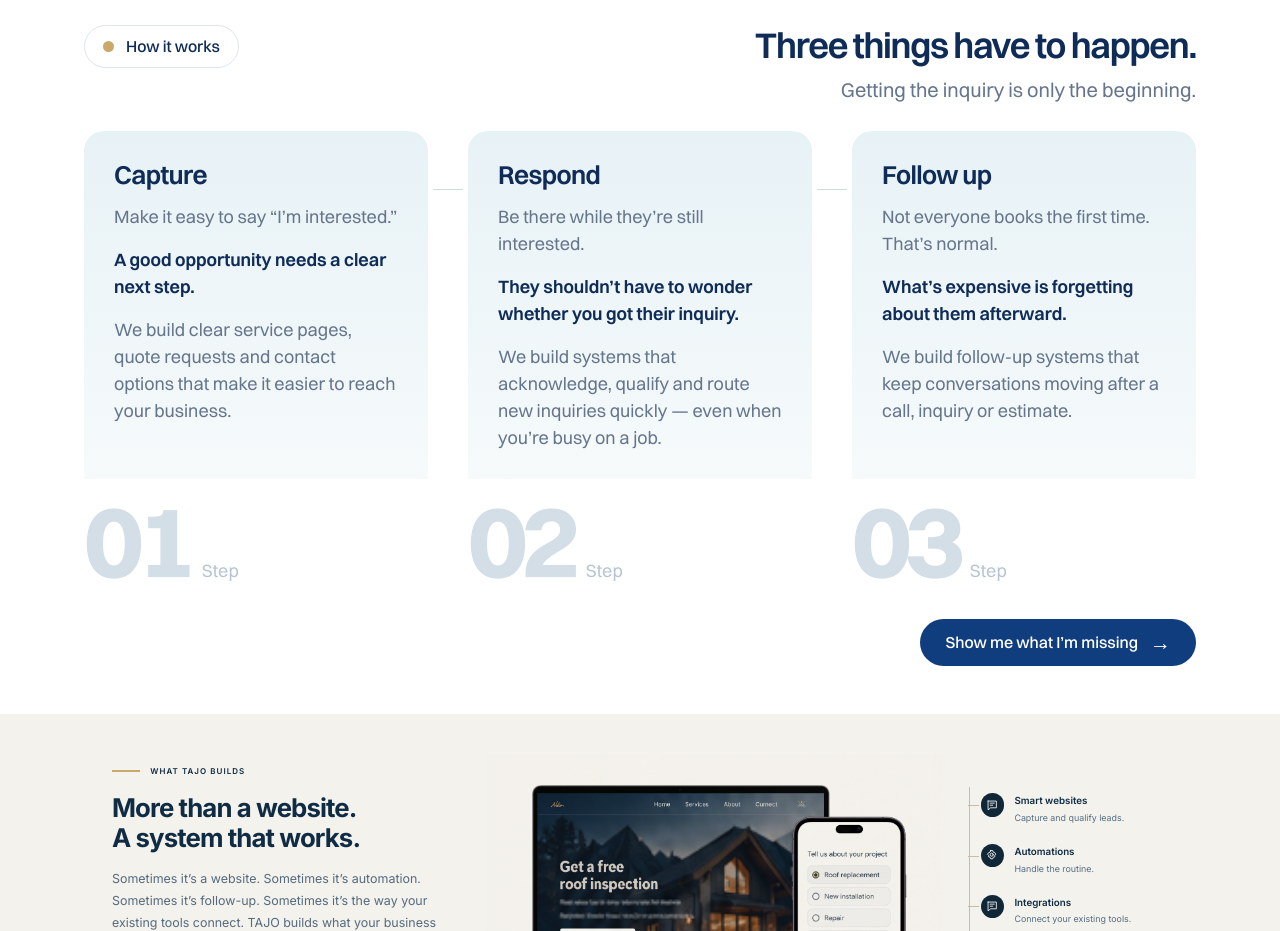
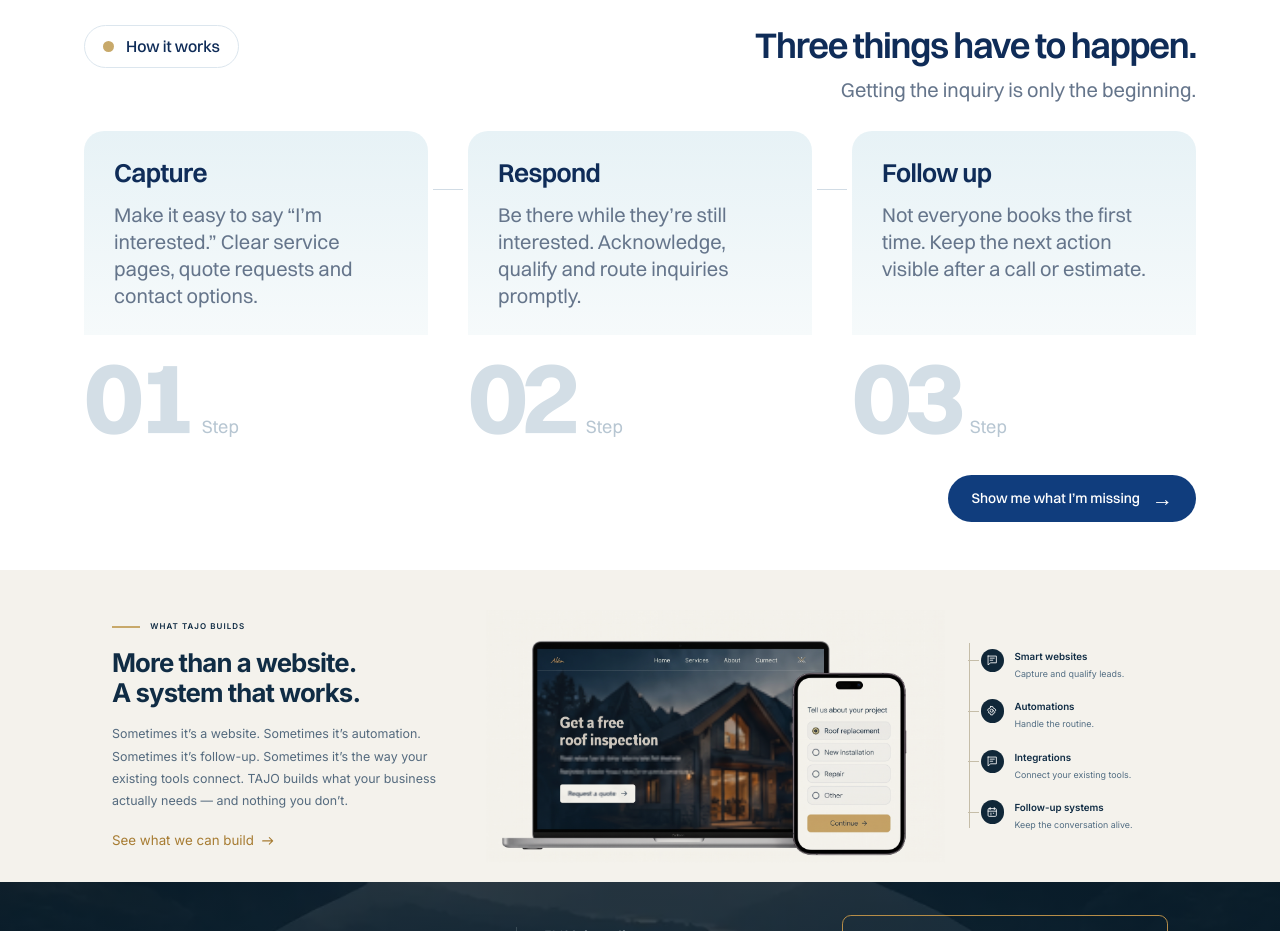
Before and after one commit to wh0isalfred/TAJO, a Next.js app: page / in a window 1280 px wide. Shown: the part 1680-2611 px from the top of the page. Built offline with nearby package versions, Linux system fonts and the light colour scheme.

Commit message:
fix: restore compact process cards while keeping alignment

```diff
--- a/app/sections.css
+++ b/app/sections.css
@@ -24,16 +24,14 @@
 .tajo-process-heading > div > p { color:#65758b; font-size:20px; line-height:1.5; margin-top:8px; }
 .tajo-process-steps { display:grid; grid-template-columns:repeat(3,minmax(0,1fr)); gap:40px; margin:26px 32px 0; }
 .tajo-process-steps li { min-width:0; position:relative; display:grid; grid-template-rows:1fr auto; }
-.tajo-step-copy { padding:28px 30px; border-radius:20px 20px 0 0; background:linear-gradient(180deg,#e7f2f6 0%,#f6fafb 100%); transition:transform 500ms ease,box-shadow 500ms ease; }
+.tajo-step-copy { min-height:176px; padding:26px 30px; border-radius:20px 20px 0 0; background:linear-gradient(180deg,#e7f2f6 0%,#f6fafb 100%); transition:transform 500ms ease,box-shadow 500ms ease; }
 .tajo-step-copy h3 { font-size:26px; line-height:1.3; font-weight:600; letter-spacing:-.6px; margin-bottom:10px; }
-.tajo-step-copy p { font-size:18px; line-height:1.5; color:#65758b; }
-.tajo-step-copy p + p { margin-top:16px; }
-.tajo-step-copy strong { font-weight:600; color:#0f2c58; }
+.tajo-step-copy p { font-size:20px; line-height:1.35; color:#65758b; }
 .tajo-process-steps li:not(:last-child):after { content:''; position:absolute; right:-35px; top:58px; width:30px; height:1px; background:#d1dce5; }
 .tajo-step-number { display:flex; align-items:baseline; gap:12px; color:#b7c6d2; font-size:18px; line-height:1; margin-top:8px; }
 .tajo-step-number > span { font-size:104px; font-weight:650; letter-spacing:-7px; color:#d3dee6; }
 .tajo-process-action { display:flex; justify-content:flex-end; margin:28px 32px 0; position:relative; }
-.tajo-process-action .tajo-section-button { font-size:16px; padding-inline:24px; }
+.tajo-process-action .tajo-section-button { font-size:14px; padding-inline:22px; }
 @media (hover:hover) and (pointer:fine) {
  .tajo-section-button:hover { background:#0f2c58; transform:translateY(-3px); box-shadow:0 8px 20px #0f2c5820; }
  .tajo-section-button:hover > span { transform:translateX(3px); }
@@ -52,7 +50,7 @@
  .tajo-gap-list li > span { width:36px; height:36px; }
  .tajo-process-heading { padding:0; }
  .tajo-process-steps { margin-inline:0; gap:26px; }
- .tajo-step-copy { padding:24px; }
+ .tajo-step-copy { padding:24px; min-height:210px; }
  .tajo-step-copy p { font-size:18px; }
  .tajo-process-steps li:not(:last-child):after { width:18px; right:-22px; }
  .tajo-process-action { margin:28px 0 0; }
@@ -64,15 +62,10 @@
  .tajo-process-heading { flex-direction:column; gap:24px; }
  .tajo-process-heading > div { text-align:left; }
  .tajo-process-steps { gap:16px; }
- .tajo-step-copy { padding:24px; }
+ .tajo-step-copy { padding:20px; min-height:250px; }
  .tajo-step-copy h3 { font-size:23px; }
  .tajo-process-steps li:after { display:none; }
  .tajo-step-number > span { font-size:80px; letter-spacing:-5px; }
-}
-@media (max-width:900px) {
- .tajo-process-steps { grid-template-columns:1fr; gap:28px; }
- .tajo-process-steps li:after { display:none; }
- .tajo-step-copy { padding:28px; }
 }
 @media (max-width:600px) {
  .tajo-section-container { width:calc(100% - 40px); }
--- a/components/HowItWorks.tsx
+++ b/components/HowItWorks.tsx
@@ -1,23 +1,8 @@
 import SectionReveal from "./SectionReveal";
 const steps = [
-  {
-    title: "Capture",
-    introduction: "Make it easy to say “I’m interested.”",
-    emphasis: "A good opportunity needs a clear next step.",
-    detail: "We build clear service pages, quote requests and contact options that make it easier to reach your business.",
-  },
-  {
-    title: "Respond",
-    introduction: "Be there while they’re still interested.",
-    emphasis: "They shouldn’t have to wonder whether you got their inquiry.",
-    detail: "We build systems that acknowledge, qualify and route new inquiries quickly — even when you’re busy on a job.",
-  },
-  {
-    title: "Follow up",
-    introduction: "Not everyone books the first time. That’s normal.",
-    emphasis: "What’s expensive is forgetting about them afterward.",
-    detail: "We build follow-up systems that keep conversations moving after a call, inquiry or estimate.",
-  },
+  { title: "Capture", text: "Make it easy to say “I’m interested.” Clear service pages, quote requests and contact options." },
+  { title: "Respond", text: "Be there while they’re still interested. Acknowledge, qualify and route inquiries promptly." },
+  { title: "Follow up", text: "Not everyone books the first time. Keep the next action visible after a call or estimate." },
 ];
 export default function HowItWorks() {
   return (
@@ -30,12 +15,7 @@ export default function HowItWorks() {
           </div>
           <ol className="tajo-process-steps">
             {steps.map((step, index) => <li key={step.title} data-reveal style={{ transitionDelay: `${index * 110}ms` }}>
-              <div className="tajo-step-copy">
-                <h3>{step.title}</h3>
-                <p>{step.introduction}</p>
-                <p><strong>{step.emphasis}</strong></p>
-                <p>{step.detail}</p>
-              </div>
+              <div className="tajo-step-copy"><h3>{step.title}</h3><p>{step.text}</p></div>
               <div className="tajo-step-number" aria-hidden="true"><span>0{index + 1}</span>Step</div>
             </li>)}
           </ol>
```
Also changed, not shown: 1 other file (tests, documents, lock files or other folders).
